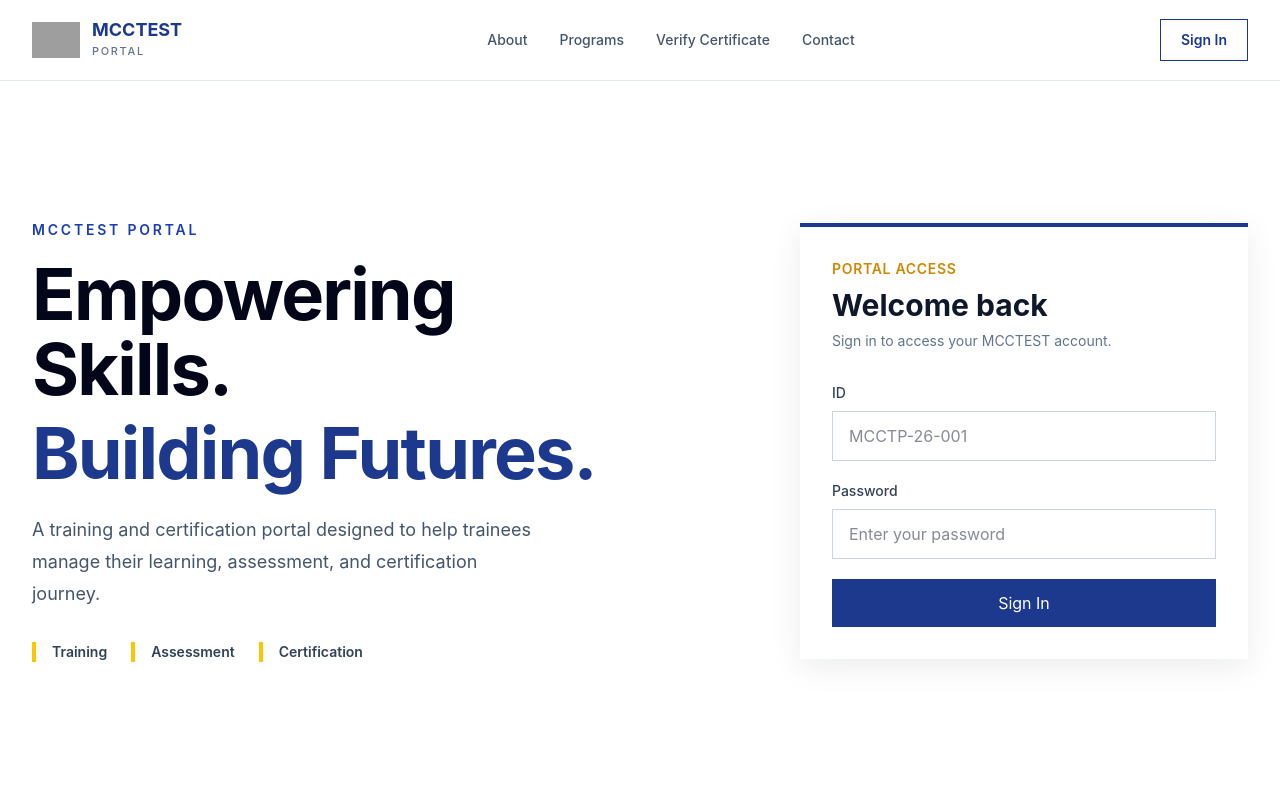
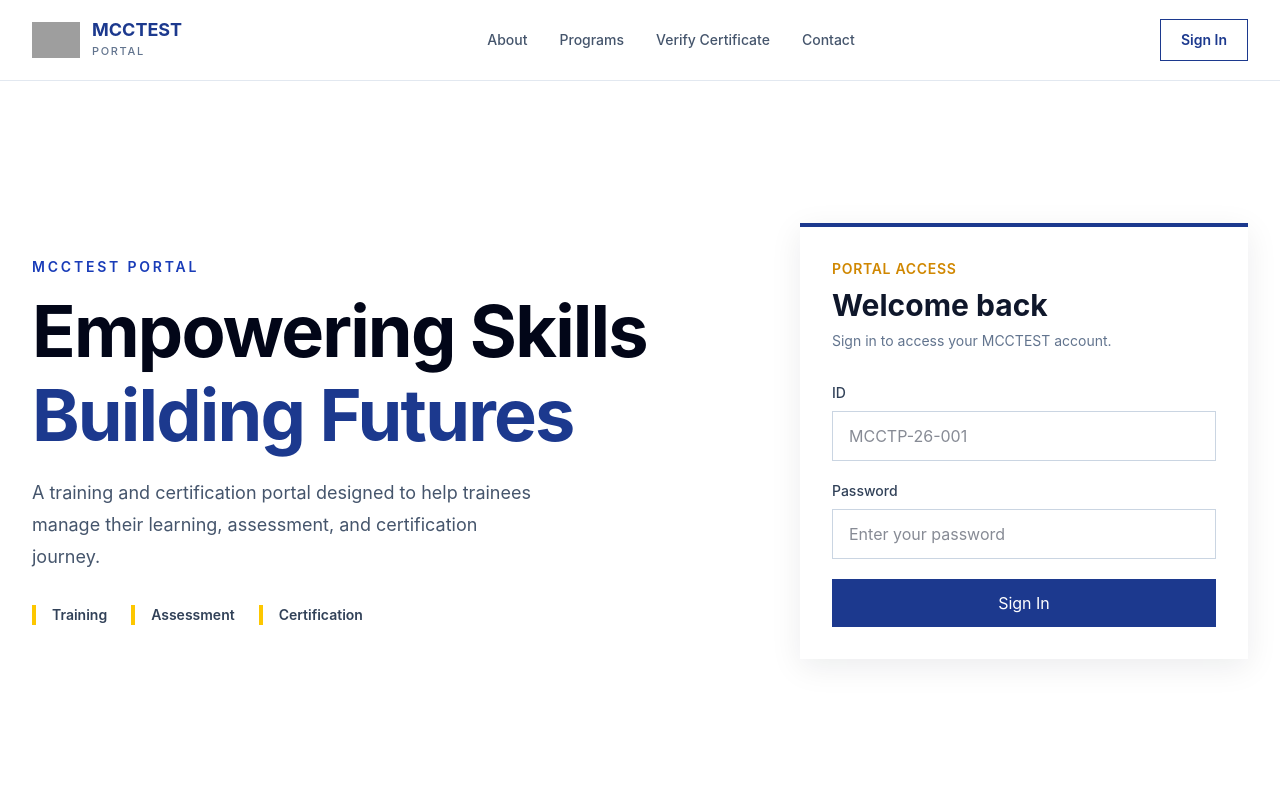
Before and after one commit to futuresfsake/MCCTEST-PORTAL-, a React (Vite) app in the folder frontend/: page / in a window 1280 px wide. Shown: the top 800 px of the page. Built offline with nearby package versions, Linux system fonts and the light colour scheme; grey boxes are pictures that could not be loaded.

Commit message:
Small FE context changes

```diff
--- a/frontend/src/pages/public/LandingPage.tsx
+++ b/frontend/src/pages/public/LandingPage.tsx
@@ -21,9 +21,9 @@ function LandingPage() {
             </p>
 
             <h1 className="max-w-2xl text-5xl font-bold leading-[1.05] tracking-tight text-slate-950 md:text-6xl lg:text-7xl">
-            Empowering Skills.
+            Empowering Skills
             <span className="mt-2 block text-blue-900">
-                Building Futures.
+                Building Futures
             </span>
             </h1>
 
--- a/frontend/src/pages/users/admin/AdminDashboard.tsx
+++ b/frontend/src/pages/users/admin/AdminDashboard.tsx
@@ -271,7 +271,7 @@ const AdminDashboard: React.FC = () => {
                   <h1 className="max-w-3xl text-4xl font-bold leading-tight tracking-tight text-slate-950 md:text-5xl">
                     MCCTEST
                     <span className="block text-blue-900">
-                      Admin Dashboard.
+                      Admin Dashboard
                     </span>
                   </h1>
 
```
